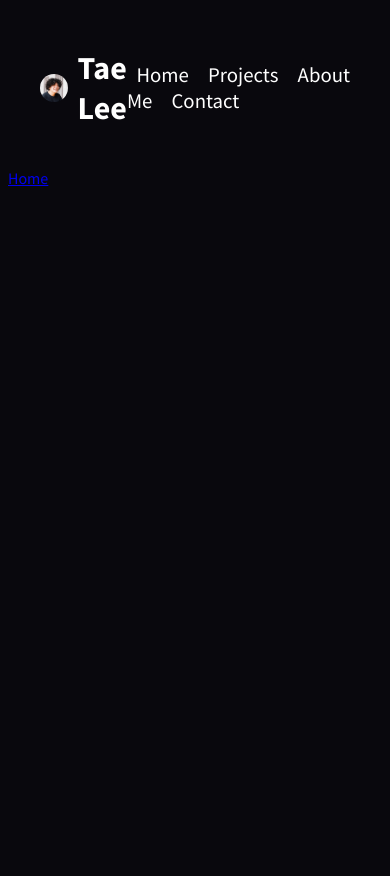
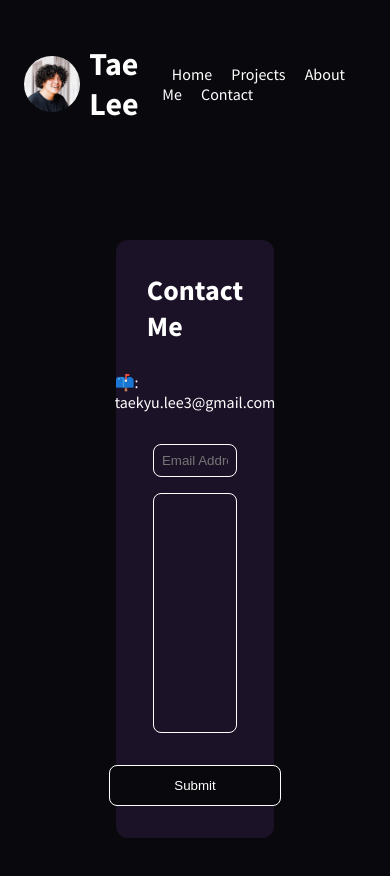
Before and after one commit to taeleenz38/portfolio, a Next.js app: page /contact in a window 390 px wide. Shown: the top 876 px of the page. Before the commit the page ends 844 px from the top, so only its background shows below. Built offline with nearby package versions, Linux system fonts and the light colour scheme.

Commit message:
portfolio draft

```diff
--- /dev/null
+++ b/components/contactForm.js
@@ -0,0 +1,24 @@
+import { useForm, ValidationError } from "@formspree/react";
+
+export default function ContactForm() {
+  const [state, handleSubmit] = useForm("maykbpowD");
+
+  if (state.succeeded) {
+    return <p>Thanks for your submission!</p>;
+  }
+
+  return (
+    <form className="contact-form" onSubmit={handleSubmit}>
+      <input id="email" type="email" name="email" placeholder="Email Address" />
+      <ValidationError prefix="Email" field="email" errors={state.errors} />
+
+      <textarea id="message" name="message" />
+      <ValidationError prefix="Message" field="message" errors={state.errors} />
+
+      <button id="submit" type="submit" disabled={state.submitting}>
+        Submit
+      </button>
+      <ValidationError errors={state.errors} />
+    </form>
+  );
+}
--- a/package.json
+++ b/package.json
@@ -9,6 +9,7 @@
     "lint": "next lint"
   },
   "dependencies": {
+    "@formspree/react": "^2.4.0",
     "@fortawesome/fontawesome-svg-core": "^6.2.0",
     "@fortawesome/free-solid-svg-icons": "^6.2.0",
     "@fortawesome/react-fontawesome": "^0.2.0",
--- a/pages/_app.js
+++ b/pages/_app.js
@@ -1,7 +1,9 @@
 import 'styles/index.css'
 import 'styles/contact.css'
 import 'styles/projects.css'
+import 'styles/navbar.css'
 import 'styles/global.css'
+import 'styles/aboutme.css'
 
 export default function MyApp({ Component, pageProps }) {
   return <Component {...pageProps} />
--- a/pages/contact.tsx
+++ b/pages/contact.tsx
@@ -2,6 +2,8 @@ import React from 'react'
 import Navbar from 'components/navbar'
 import Head from 'next/head'
 import Link from 'next/link'
+import ContactForm from "../components/contactForm";
+
 
 export default function Contact() {
   return (
@@ -10,8 +12,10 @@ export default function Contact() {
         <title>Contact</title>
       </Head>
       <Navbar />
-      <div className='contactCard'>
-        <Link href="/">Home</Link>
+      <div className="contactCard">
+        <h3>Contact Me</h3>
+        <p>📫:  taekyu.lee3@gmail.com</p>
+        <ContactForm />
       </div>
     </div>
   )
--- a/pages/projects.tsx
+++ b/pages/projects.tsx
@@ -20,7 +20,7 @@ export default function Contact() {
   return (
     <div>
       <Head>
-        <title>Contact</title>
+        <title>Projects</title>
       </Head>
       <Navbar />
       <section className="card-list" >
--- a/styles/aboutme.css
+++ b/styles/aboutme.css
@@ -0,0 +1,21 @@
+.infocard-2 {
+  width: 60%;
+  display: flex;
+  flex-direction: column;
+  margin: 5rem auto;
+  justify-content: space-between;
+  align-items: center;
+  background-color: #1C1227;
+  padding: 2rem 2rem;
+  border-radius: 0.75rem;
+}
+
+.infocard-2 p {
+  font-size: 1.08rem;
+  font-weight: 400;
+}
+
+.infocard-2 h3 {
+  font-size: 1.75rem;
+  margin-top: 0;
+}
--- a/styles/contact.css
+++ b/styles/contact.css
@@ -1,34 +1,66 @@
-.navbar {
-  font-family: 'Source Sans Pro', sans-serif;
+.contactCard {
+  width: 25%;
   display: flex;
+  flex-direction: column;
+  margin: 5rem auto;
   justify-content: space-between;
   align-items: center;
-  padding: 0.5rem 2rem;
+  background-color: #1C1227;
+  padding: 2rem 2rem;
+  border-radius: 0.75rem;
 }
 
-.navbar a {
-  text-decoration: none;
+.contactCard h3 {
+  font-size: 1.75rem;
+  margin-top: 0;
+  margin-bottom: 0.75rem;
+}
+
+.contact-form {
+  display: flex;
+  flex-direction: column;
+  align-items: center;
+  width: 90%;
+}
+
+#email {
+  margin: 0;
+  box-sizing: border-box;
+  margin-top: 1rem;
+  margin-bottom: 1rem;
+  border-radius: 0.5rem;
+  border: 1px solid white;
+  background-color: #1C1227;
+  padding: 0.5rem;
+  width: 100%;
   color: white;
-  font-size: 1.3rem;
-  margin: 0 0.6rem;
+}
+
+#message {
+  margin: 0;
+  box-sizing: border-box;
+  margin-bottom: 2rem;
+  width: 100%;
+  height: 15rem;
+  border: 1px solid white;
+  background-color: #1C1227;
+  border-radius: 0.5rem;
+  padding: 0.5rem;
+  resize: none;
+  color: white;
+}
+
+#submit {
+  border: 0.5px solid white;
+  border-radius: 0.5rem;
+  background-color: #09080d;
+  color: white;
+  padding: 0.75rem 4rem;
   transition: all 0.25s;
 }
 
-.navbar a:hover {
-  color: #E42575;
-  text-decoration:underline;
+#submit:hover {
+  cursor: pointer;
+  transform: translateY(-0.2rem);
+  box-shadow: 0 0.5rem 0.25rem -0.25rem #E42575;
 }
-
-.navbar h3 {
-  font-size: 2rem;
-  margin-left: 0.6rem;
-}
-
-.navbar img {
-  border-radius: 50%;
-}
-
-.navbar-me {
-  display: flex;
-  align-items: center;
-}
--- a/styles/index.css
+++ b/styles/index.css
@@ -16,7 +16,7 @@
 
 .navbar-index a:hover {
   color: #E42575;
-  text-decoration:underline;
+  text-decoration: underline;
 }
 
 .navbar-index h3 {
@@ -26,7 +26,7 @@
 .infocard {
   width: 60%;
   display: flex;
-  margin: 7rem auto;
+  margin: 5rem auto;
   justify-content: space-between;
   align-items: center;
   background-color: #1C1227;
@@ -64,7 +64,7 @@
 .socials {
   display: flex;
   justify-content: space-between;
-  align-items:flex-end;
+  align-items: flex-end;
   margin-top: 0.2rem;
   margin-right: 1rem;
 }
@@ -95,3 +95,61 @@
   width: 2rem !important;
   filter: invert(100%) sepia(0%) saturate(7500%) hue-rotate(1deg) brightness(113%) contrast(105%);
 }
+
+@media (max-width: 1280px) {
+  .infocard {
+    flex-direction: column;
+    align-items: center;
+    justify-content: center;
+    width: 50%;
+  }
+
+  .cardImg img {
+    object-fit: cover;
+    border-radius: 0.75rem;
+    width: 250px !important;
+    height: 250px !important;
+    margin: 0 !important;
+  }
+
+  .info {
+    width: 85%;
+  }
+
+  .socialsContainer {
+    align-items: center;
+    justify-content: center;
+  }
+
+  .info h4 {
+    font-size: 0.95rem;
+    word-spacing: 0.2rem;
+    font-weight: 400;
+  }
+
+  .info p {
+    font-size: 0.9rem;
+    font-weight: 700;
+  }
+}
+
+@media (max-width: 768px) {
+  .infocard {
+    flex-direction: column;
+    align-items: center;
+    justify-content: center;
+    width: 70%;
+  }
+
+  .cardImg img {
+    object-fit: cover;
+    border-radius: 0.75rem;
+    width: 180px !important;
+    height: 180px !important;
+    margin: 0 !important;
+  }
+
+  .info h4 {
+    display: none;
+  }
+}
--- /dev/null
+++ b/styles/navbar.css
@@ -0,0 +1,44 @@
+.navbar {
+  font-family: 'Source Sans Pro', sans-serif;
+  display: flex;
+  justify-content: space-between;
+  align-items: center;
+  padding: 0.5rem 2rem;
+}
+
+.navbar a {
+  text-decoration: none;
+  color: white;
+  font-size: 1.3rem;
+  margin: 0 0.6rem;
+  transition: all 0.25s;
+}
+
+.navbar a:hover {
+  color: #E42575;
+  text-decoration:underline;
+}
+
+.navbar h3 {
+  font-size: 2rem;
+  margin-left: 0.6rem;
+}
+
+.navbar img {
+  border-radius: 50%;
+}
+
+.navbar-me {
+  display: flex;
+  align-items: center;
+}
+
+@media (max-width: 768px) {
+  .navbar a {
+    font-size: 1rem;
+  }
+
+  .navbar {
+    padding: 0.25rem 1rem;
+  }
+}
--- a/styles/projects.css
+++ b/styles/projects.css
@@ -11,6 +11,12 @@
   background-color: #1C1227;
   border-radius: 1rem;
   padding: 2rem;
+  transition: all 0.2s;
+}
+
+.projectCard:hover {
+  box-shadow: 0.25rem 0.25rem 0.25rem #E42575;
+  transform: translateY(-0.25rem);
 }
 
 .projectCard img {
@@ -18,16 +24,9 @@
   border-radius: 1rem;
 }
 
-.projectCard a {
-  transition: 0.2s;
-  border-radius: 1rem;
-  height: 500px;
-  padding: 0;
-}
-
-.projectCard a:hover {
-  transform: translateY(-0.25rem);
-  box-shadow: 0 0.5rem 0.25rem -0.25rem #E42575;
+.projects a {
+  text-decoration: none;
+  color: white;
 }
 
 .projectCard h3 {
```
Also changed, not shown: components/projectCard.tsx (+5 -2 lines), pages/aboutme.tsx (+22 -0 lines), 2 other files (tests, documents, lock files or other folders).
